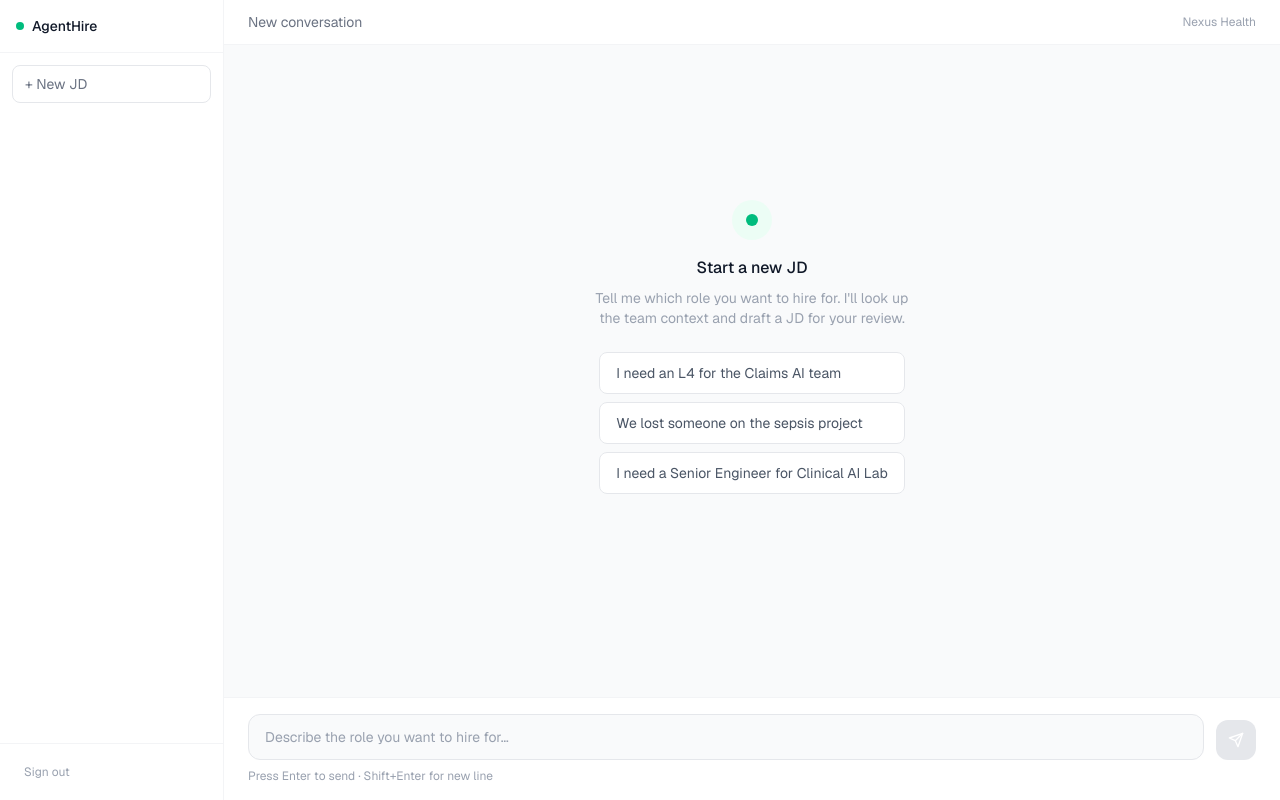
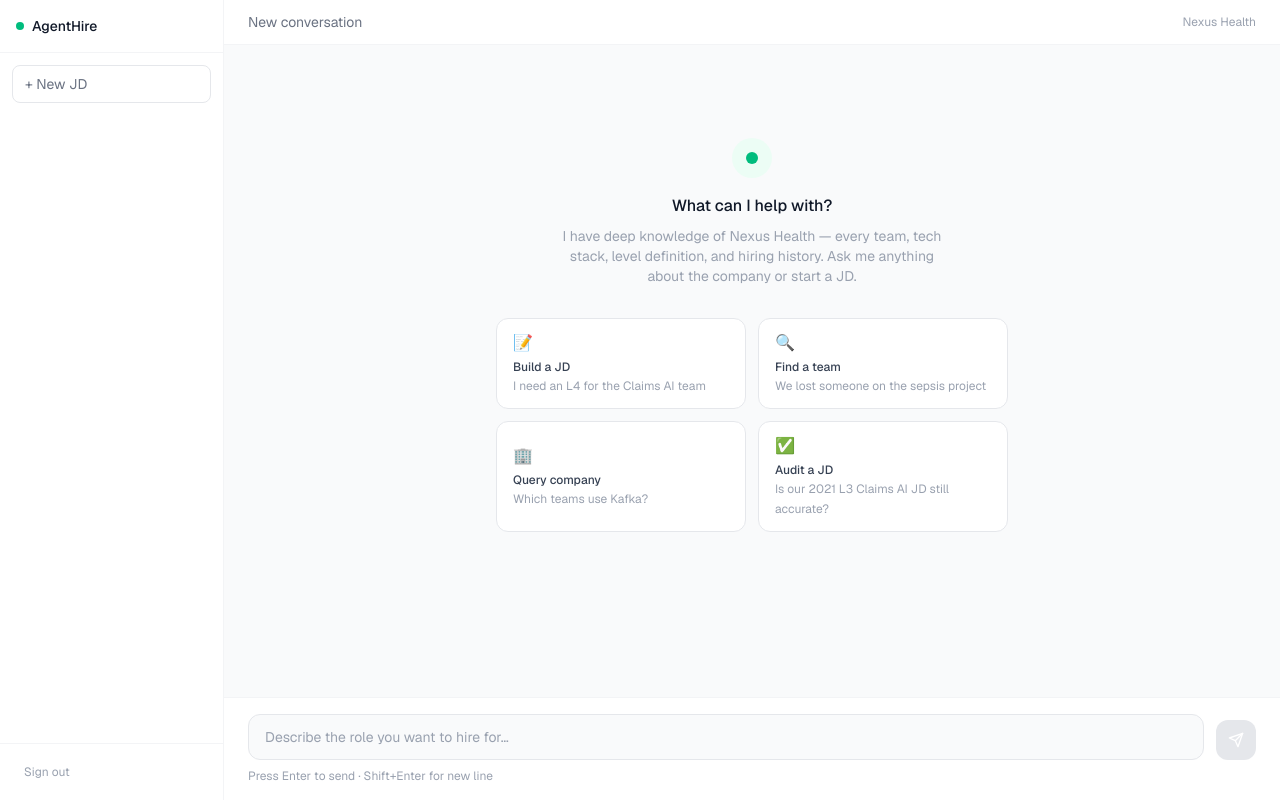
Before and after one commit to sagargwal/agenthire-frontend, a Next.js app: page /chat in a window 1280 px wide. Built offline with nearby package versions, Linux system fonts and the light colour scheme; sample sign-in values are in the browser's storage.

Commit message:
feat: login page with auto-playing presentation

```diff
--- a/app/chat/page.tsx
+++ b/app/chat/page.tsx
@@ -254,28 +254,33 @@ export default function ChatPage() {
 
           {/* Empty state */}
           {!currentSession && (
-            <div className="flex flex-col items-center justify-center h-full text-center">
+            <div className="flex flex-col items-center justify-center h-full text-center px-8">
               <div className="w-10 h-10 rounded-full bg-emerald-50 flex items-center justify-center mb-4">
                 <div className="w-3 h-3 rounded-full bg-emerald-500" />
               </div>
               <h2 className="text-base font-medium text-gray-900 mb-2">
-                Start a new JD
+                What can I help with?
               </h2>
-              <p className="text-sm text-gray-400 max-w-xs">
-                Tell me which role you want to hire for. I'll look up the team context and draft a JD for your review.
+              <p className="text-sm text-gray-400 max-w-sm mb-8">
+                I have deep knowledge of Nexus Health — every team, tech stack, level definition,
+                and hiring history. Ask me anything about the company or start a JD.
               </p>
-              <div className="mt-6 space-y-2">
+
+              <div className="w-full max-w-lg grid grid-cols-2 gap-3 mb-6">
                 {[
-                  'I need an L4 for the Claims AI team',
-                  'We lost someone on the sepsis project',
-                  'I need a Senior Engineer for Clinical AI Lab',
-                ].map(suggestion => (
+                  { label: 'Build a JD', example: 'I need an L4 for the Claims AI team', icon: '📝' },
+                  { label: 'Find a team', example: 'We lost someone on the sepsis project', icon: '🔍' },
+                  { label: 'Query company', example: 'Which teams use Kafka?', icon: '🏢' },
+                  { label: 'Audit a JD', example: 'Is our 2021 L3 Claims AI JD still accurate?', icon: '✅' },
+                ].map(item => (
                   <button
-                    key={suggestion}
-                    onClick={() => { setInput(suggestion) }}
-                    className="block w-full text-left px-4 py-2.5 text-sm text-gray-600 bg-white border border-gray-200 rounded-lg hover:border-gray-300 hover:bg-gray-50 transition-colors"
+                    key={item.label}
+                    onClick={() => setInput(item.example)}
+                    className="text-left px-4 py-3 bg-white border border-gray-200 rounded-xl hover:border-gray-300 hover:bg-gray-50 transition-colors"
                   >
-                    {suggestion}
+                    <div className="text-base mb-1">{item.icon}</div>
+                    <div className="text-xs font-medium text-gray-700 mb-0.5">{item.label}</div>
+                    <div className="text-xs text-gray-400 leading-relaxed">{item.example}</div>
                   </button>
                 ))}
               </div>
```
